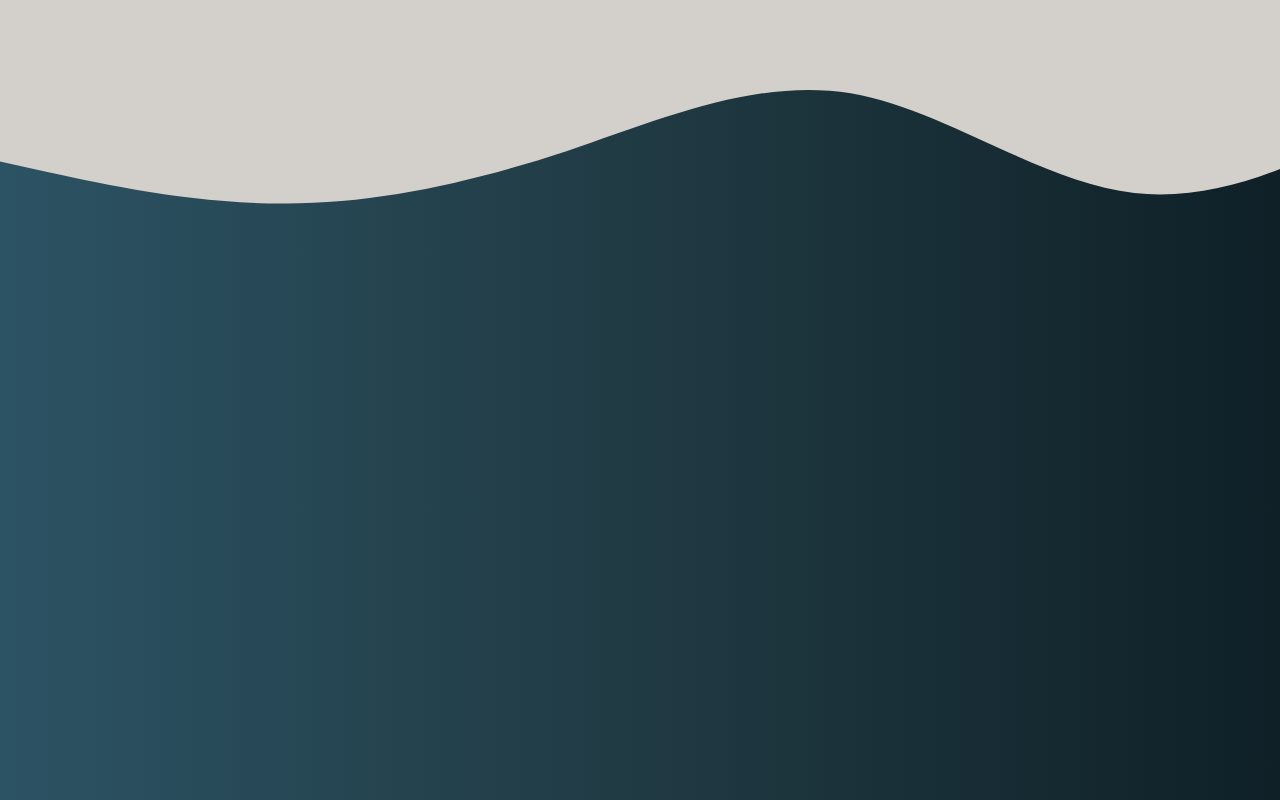
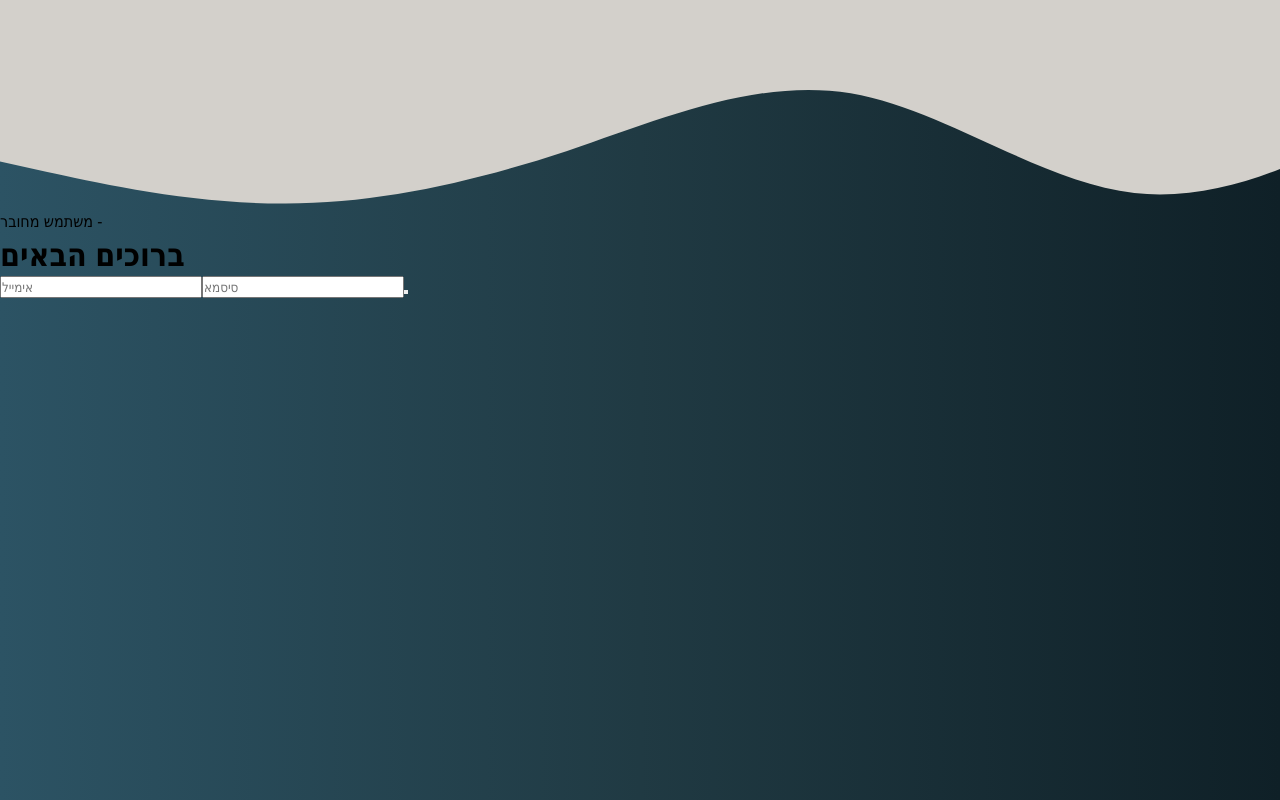
Before and after one commit to amitmo1995/LevOhev, a React (Create React App) app: page /Signup in a window 1280 px wide. Before the commit this address had no page. Built offline with nearby package versions, Linux system fonts and the light colour scheme; no server answers.

Commit message:
LogInFunctionallity

```diff
--- a/package.json
+++ b/package.json
@@ -6,9 +6,10 @@
     "@testing-library/jest-dom": "^5.16.4",
     "@testing-library/react": "^13.2.0",
     "@testing-library/user-event": "^13.5.0",
+    "firebase": "^9.8.1",
     "react": "^18.1.0",
     "react-dom": "^18.1.0",
-    "react-scripts": "5.0.1",
+    "react-scripts": "^5.0.1",
     "web-vitals": "^2.1.4"
   },
   "scripts": {
--- a/src/App.js
+++ b/src/App.js
@@ -4,6 +4,7 @@ import Footer from './layout/Footer';
 import Home from './layout/Home';
 import ManagerHomePage from './layout/ManagerHomePage';
 import ChooseBuilding from './layout/ChooseBuilding';
+import Signup from './layout/Signup';
 
 import {
 	BrowserRouter as Router,
@@ -24,6 +25,7 @@ function App() {
 					<Route path='/' element={<Home />}></Route>
 					<Route path='/ManagerHomePage' element={<ManagerHomePage />}></Route>
 					<Route path='/ChooseBuilding' element={<ChooseBuilding />}></Route>
+					<Route path='/Signup' element={<Signup />}></Route>
 					<Route></Route>
 				</Routes>
 			</Router>
--- a/src/features/Login.jsx
+++ b/src/features/Login.jsx
@@ -1,17 +1,60 @@
-import React from 'react';
-import LoginButton from './LoginButton';
+import React, { useRef, useState } from 'react';
+import {auth,useAuth,signInWithEmailAndPassword, firestore} from '../firebase/firebase'
+import { useNavigate } from 'react-router-dom';
+import { collection,setDoc,doc,getDoc,getDocs, onSnapshot } from "firebase/firestore";
+
 
 function Login() {
+	const emailRef=useRef();
+    const passwordRef=useRef();
+    const [loding , setLoding] = useState(false);
+    const currentUser=useAuth();
+
+	//creat a "useNvigate" to route to dashBoard page after logged in
+	const navigate = useNavigate();
+	let userConnected=false;
+	async function handleLogin() {
+		setLoding(true);
+        try{
+            await signInWithEmailAndPassword(auth,emailRef.current.value,passwordRef.current.value);
+			userConnected=true;
+        }catch{
+            alert("error");
+			userConnected=false;
+        }
+        setLoding(false);
+		if(userConnected){
+			navigate("../ManagerHomePage");
+
+
+
+			onSnapshot(collection(firestore,'users'),(snapshot)=>{
+				console.log(snapshot.docs.map(doc=>{return {id : doc.id , data : doc.data()}}));
+			});
+
+
+
+			// var user={'email' : emailRef , 'password' : passwordRef};
+			// localStorage.setItem('userDoc',JSON.stringify(user));
+
+		}
+		console.log("user- "+userConnected);
+    }
+
+
+
+
+
 	return (
-		<div class='login-container'>
-			<div class='login-box'>
-				<div class='left'></div>
-				<div class='right'>
+		<div className='login-container'>
+			<div className='login-box'>
+				<div className='left'></div>
+				<div className='right'>
 					<h1>ברוכים הבאים</h1>
 					<br />
-					<input type='text' class='field' placeholder='שם משתמש' />
-					<input type='password' class='field' placeholder='סיסמא' />
-					<LoginButton />
+					<input ref={emailRef} type='text' className='field' placeholder='אימייל' />
+					<input ref={passwordRef} type='password' className='field' placeholder='סיסמא' />
+					<button disabled={loding|| currentUser} onClick={handleLogin} className='login-btn'>התחבר</button>
 				</div>
 			</div>
 		</div>
--- /dev/null
+++ b/src/features/LogoutButton.jsx
@@ -0,0 +1,33 @@
+import React , { useState }from 'react';
+import { useNavigate } from 'react-router-dom';
+import {auth, signOut, useAuth} from '../firebase/firebase'
+
+
+
+export function LogoutButton(props) {
+
+	const [loding , setLoding] = useState(false);
+	const currentUser=useAuth();
+	let navigate=useNavigate();
+	let userLoggedOut=false;
+	async function handleLogout(){
+		setLoding(true);
+		try{
+			await signOut(auth);
+			userLoggedOut=true;
+		}catch{
+			alert("Error");
+			userLoggedOut=false;
+		}
+		setLoding(false);
+
+		if(userLoggedOut) navigate('/');
+
+	}
+
+	return (
+		<div>
+			<button disabled={loding || !currentUser } onClick={handleLogout}>התנתק</button>
+		</div>
+	);
+}
--- /dev/null
+++ b/src/firebase/firebase.js
@@ -0,0 +1,39 @@
+// Import the functions you need from the SDKs you need
+import { initializeApp } from "firebase/app";
+
+import {getAuth , createUserWithEmailAndPassword,signInWithEmailAndPassword, onAuthStateChanged, signOut} from "firebase/auth"
+import {Database,DatabaseReference,getDatabase,ref} from "firebase/database"
+import{getFirestore} from "firebase/firestore"
+import { useEffect, useState } from "react";
+
+// TODO: Add SDKs for Firebase products that you want to use
+// https://firebase.google.com/docs/web/setup#available-libraries
+
+// Your web app's Firebase configuration
+const firebaseConfig = {
+  apiKey: "AIzaSyBfjtapW4OU_MUUw-tJeA_ANdLqFmDKfNg",
+  authDomain: "lev-ohev-db.firebaseapp.com",
+  projectId: "lev-ohev-db",
+  storageBucket: "lev-ohev-db.appspot.com",
+  messagingSenderId: "734000240943",
+  appId: "1:734000240943:web:0405c4d375c2dfb3f1e9da"
+};
+// Initialize Firebase
+const app = initializeApp(firebaseConfig);
+const db = getDatabase(app);
+const firestore=getFirestore(app)
+const useFirebaseRef=(path)=>ref(db,path);
+const auth=getAuth(app);
+export {app as FirebaseApp, db, useFirebaseRef,auth,createUserWithEmailAndPassword,signOut,firestore,signInWithEmailAndPassword};
+
+//costum hook
+export function useAuth(){
+  const [currentUser, setCurrentUser]=useState();
+
+  useEffect(()=>{
+    const unsub = onAuthStateChanged(auth,user=>{setCurrentUser(user)});
+    return unsub;
+  },[])
+
+  return currentUser;
+}
--- a/src/index.js
+++ b/src/index.js
@@ -1,6 +1,7 @@
 import React from 'react';
 import ReactDOM from 'react-dom/client';
 import App from './App';
+
 
 
 const root = ReactDOM.createRoot(document.getElementById('root'));
--- a/src/layout/ManagerHomePage.jsx
+++ b/src/layout/ManagerHomePage.jsx
@@ -4,25 +4,28 @@ import Option from '../features/Option';
 import { Link } from 'react-router-dom';
 import meetingImg from '../images/meetingImg.jpg';
 import buildingManageImg from '../images/buildingManageImg.jpg';
+import { useAuth } from '../firebase/firebase';
+import { LogoutButton } from '../features/LogoutButton';
 
 function ManagerHomePage(props) {
+	const currentUser=useAuth();
 	const options = [
 		<Link to='/ChooseBuilding' className='link'>
 			<Option optionName='ניהול בניין' imgAdd={buildingManageImg} />
 		</Link>,
 		<Link to='/MeetingManagement' className='link'>
 			<Option optionName='פגישות' imgAdd={meetingImg} />
-		</Link>,
-		,
+		</Link>
 	];
 
 	return (
 		<div className='pageTemplate'>
-			<h1>שלום ראם</h1>
+			<h1> {currentUser?.email} שלום</h1>
 			<div className='optionsContainer'>{options}</div>
 			<Link to='/' className='link'>
 				<BackButton />
 			</Link>
+			<LogoutButton />
 		</div>
 	);
 }
--- /dev/null
+++ b/src/layout/Signup.jsx
@@ -0,0 +1,37 @@
+import React, { useRef, useState } from 'react';
+
+import {auth,useAuth, createUserWithEmailAndPassword} from '../firebase/firebase'
+
+
+
+function Signup() {
+
+    const emailRef=useRef();
+    const passwordRef=useRef();
+    const [loding , setLoding] = useState(false);
+    const currentUser=useAuth();
+
+
+    async function handleSignup() {
+        setLoding(true);
+        try{
+            await createUserWithEmailAndPassword(auth,emailRef.current.value,passwordRef.current.value);
+        }catch{
+            alert("error");
+        }
+        setLoding(false);
+    }
+
+
+	return (
+		<div className='Signup'>
+            <div>משתמש מחובר  {currentUser?.email}-</div>
+				<h1> ברוכים הבאים </h1>
+				<input ref={emailRef}   placeholder='אימייל' text='הכנס אימייל' type='text'/>
+				<input ref={passwordRef} placeholder='סיסמא' text='הכנס סיסמא' type='password'/>
+				<button disabled={loding|| currentUser} onClick={handleSignup} text="הרשם"/>
+		</div>
+	);
+}
+
+export default Signup;
```
Also changed, not shown: 1 other file (tests, documents, lock files or other folders).
